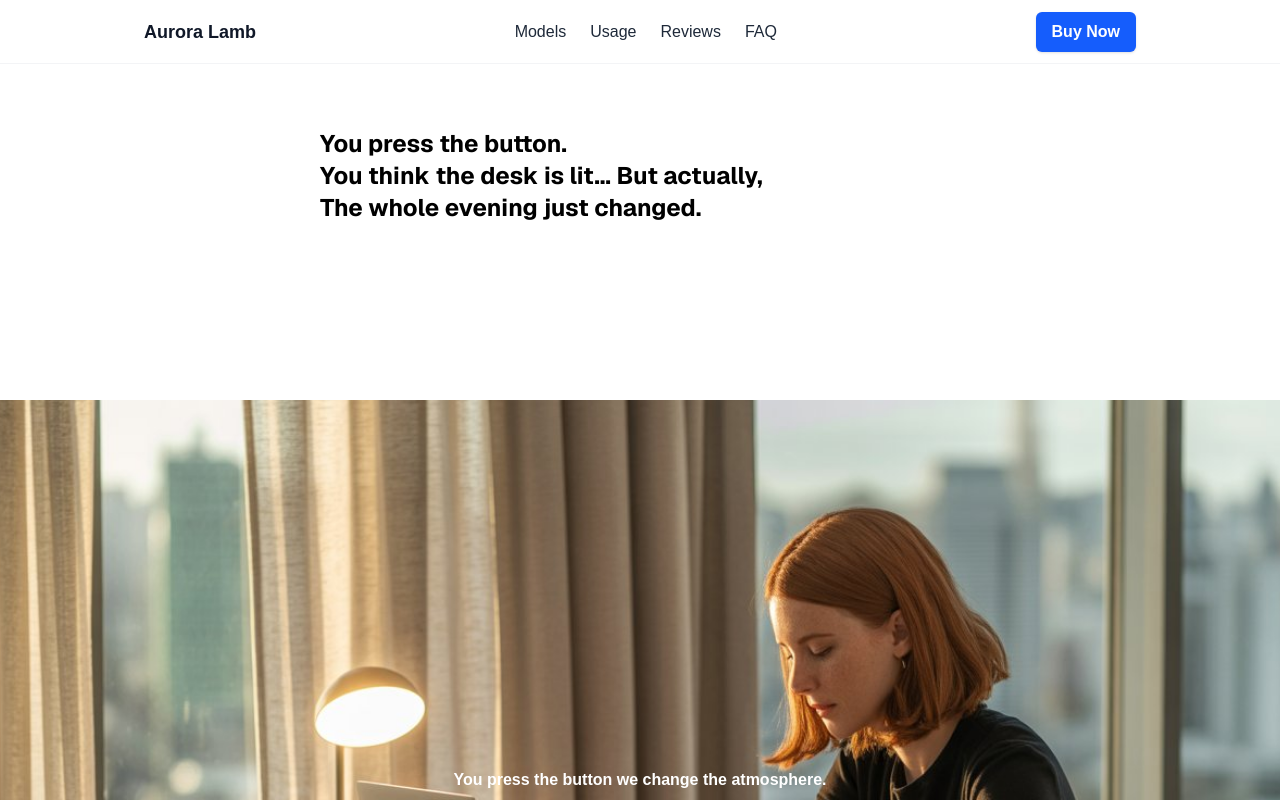
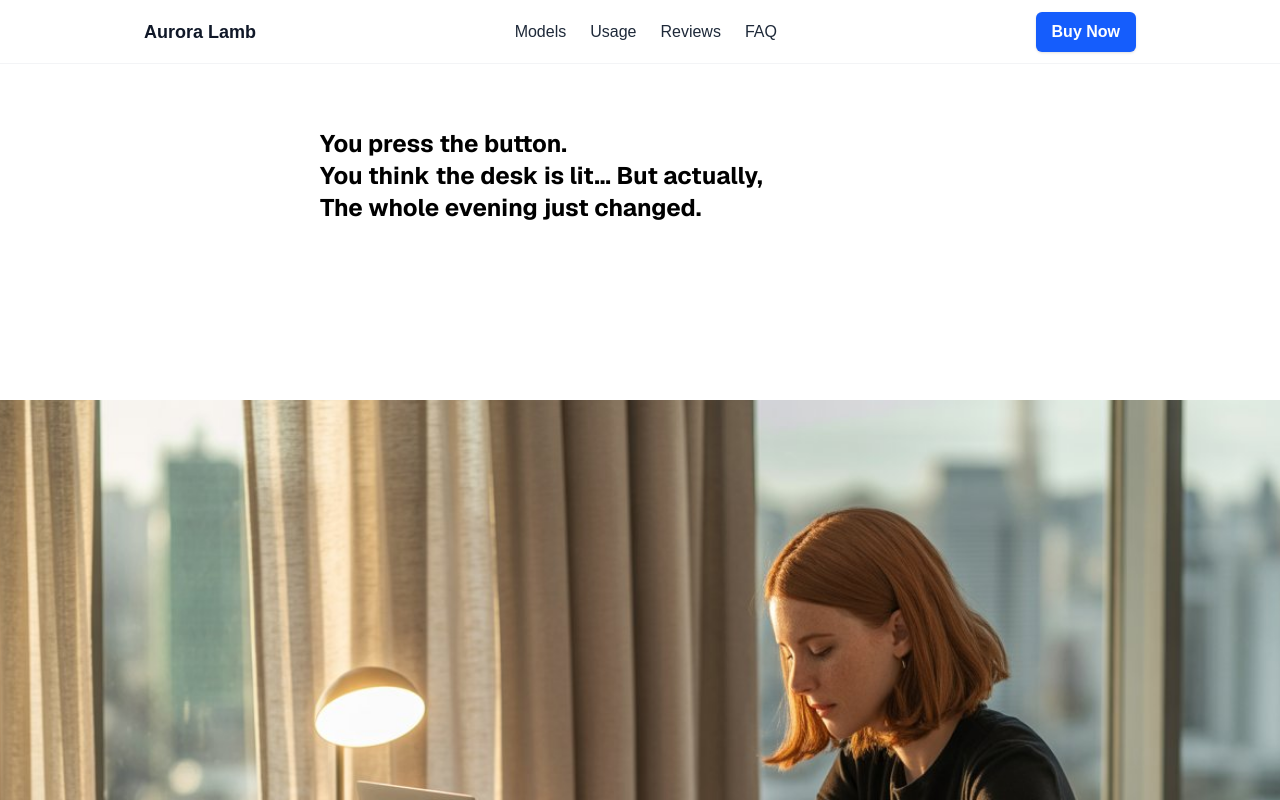
Before and after one commit to qrphy/Aurora-Lamb, a Next.js app: page / in a window 1280 px wide. Shown: the top 800 px of the page. Built offline with nearby package versions, Linux system fonts and the light colour scheme.

Commit message:
fix: AuroraScene p etiketini relative olarak konumlandırma. update: header arka plan rengini değiştirme

```diff
--- a/app/components/AuroraScene.tsx
+++ b/app/components/AuroraScene.tsx
@@ -27,7 +27,7 @@ export default function AuroraLampScene() {
   const night = Math.max(progress * 2 - 1, 0)
 
   return (
-    <section ref={containerRef} className="relative h-[300vh]">
+    <section ref={containerRef} className="relative h-[300vh] w-full">
       <div className="sticky top-0 h-screen w-full overflow-hidden">
         <img
           src="/Morning.jpeg"
@@ -45,9 +45,9 @@ export default function AuroraLampScene() {
           style={{ opacity: night }}
         />
       </div>
-      <p className="absolute sticky top-20 bottom-2 text-center text-white text-md font-semibold w-full px-4">
-            You press the button we change the atmosphere.
-          </p>
+      <p className="relative top-1/2 left-1/2 transform -translate-x-1/2 -translate-y-1/2 text-center text-white text-md font-semibold w-full px-4 z-10">
+        You press the button we change the atmosphere.
+      </p>
     </section>
   )
 }
--- a/app/components/Footer.tsx
+++ b/app/components/Footer.tsx
@@ -10,7 +10,7 @@ export default function Footer() {
   };
 
   return (
-    <footer className="py-12 px-4">
+    <footer className="py-12 px-4 my-16">
       <div className="max-w-5xl mx-auto">
         {/* Footer */}
         <div className="grid grid-cols-1 md:grid-cols-4 gap-8 mb-8">
--- a/app/components/Header.tsx
+++ b/app/components/Header.tsx
@@ -18,7 +18,7 @@ export default function Header() {
 
   return (
     <header
-      className="fixed top-0 left-0 right-0 h-16 bg-white/95 dark:bg-black/70 backdrop-blur border-b border-gray-100 dark:border-white/5 z-50"
+      className="fixed top-0 left-0 right-0 h-16 bg-white/95 dark:bg-black backdrop-blur border-b border-gray-100 dark:border-white/5 z-50"
       role="banner"
     >
       <div className="max-w-5xl mx-auto px-4 h-full flex items-center justify-between">
```
